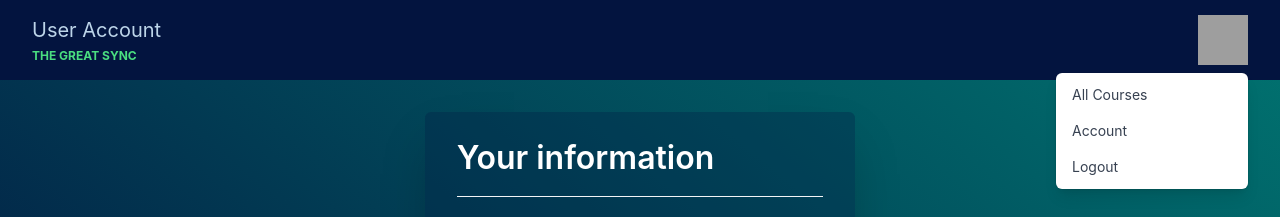
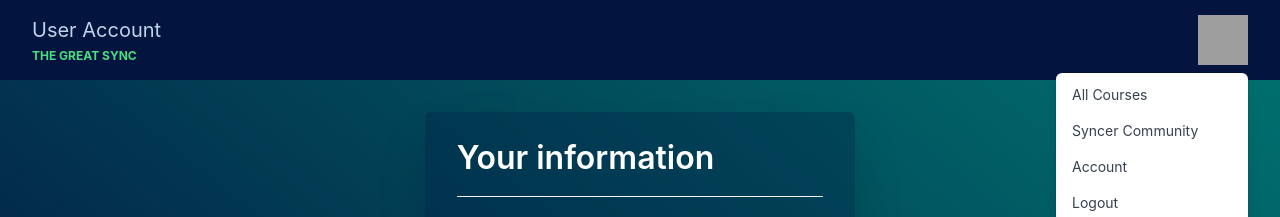
Before and after one commit to dev-kylo/thegreatsync, a Next.js app in the folder frontend/: page /user/account in a window 1280 px wide. Both pictures are taken after a click on the button "Open user menu". Shown: the top 217 px of the page. Built offline with nearby package versions, Linux system fonts and the light colour scheme; no server answers; grey boxes are pictures that could not be loaded; a web font is replaced by a local one.

Commit message:
discord link in menu

```diff
--- a/frontend/components/ui/ProfileDropdown.tsx
+++ b/frontend/components/ui/ProfileDropdown.tsx
@@ -61,18 +61,6 @@ const ProfileDropDown = ({ mobile }: { mobile?: boolean }) => {
                 leaveTo="transform opacity-0 scale-95"
             >
                 <Menu.Items className="absolute right-0 z-10 mt-2 w-48 origin-top-right rounded-md bg-white py-1 shadow-lg ring-1 ring-black ring-opacity-5 focus:outline-none">
-                    <Menu.Item>
-                        {({ active }) => (
-                            <Link passHref href="/courses">
-                                <a
-                                    href="#"
-                                    className={`${active ? 'bg-gray-100' : ''} block px-4 py-2 text-sm text-gray-700`}
-                                >
-                                    All Courses
-                                </a>
-                            </Link>
-                        )}
-                    </Menu.Item>
                     {courseId && (
                         <Link passHref href={`/courses/${courseId}`}>
                             <Menu.Item>
@@ -89,6 +77,31 @@ const ProfileDropDown = ({ mobile }: { mobile?: boolean }) => {
                             </Menu.Item>
                         </Link>
                     )}
+
+                    <Menu.Item>
+                        {({ active }) => (
+                            <Link passHref href="/courses">
+                                <a
+                                    href="#"
+                                    className={`${active ? 'bg-gray-100' : ''} block px-4 py-2 text-sm text-gray-700`}
+                                >
+                                    All Courses
+                                </a>
+                            </Link>
+                        )}
+                    </Menu.Item>
+
+                    <Menu.Item>
+                        {({ active }) => (
+                            <a
+                                href={`${process.env.NEXT_PUBLIC_DISCORD_INVITE}`}
+                                className={`${active ? 'bg-gray-100' : ''} block px-4 py-2 text-sm text-gray-700`}
+                            >
+                                Syncer Community
+                            </a>
+                        )}
+                    </Menu.Item>
+
                     <Menu.Item>
                         {({ active }) => (
                             <Link passHref href="/user/account">
```
